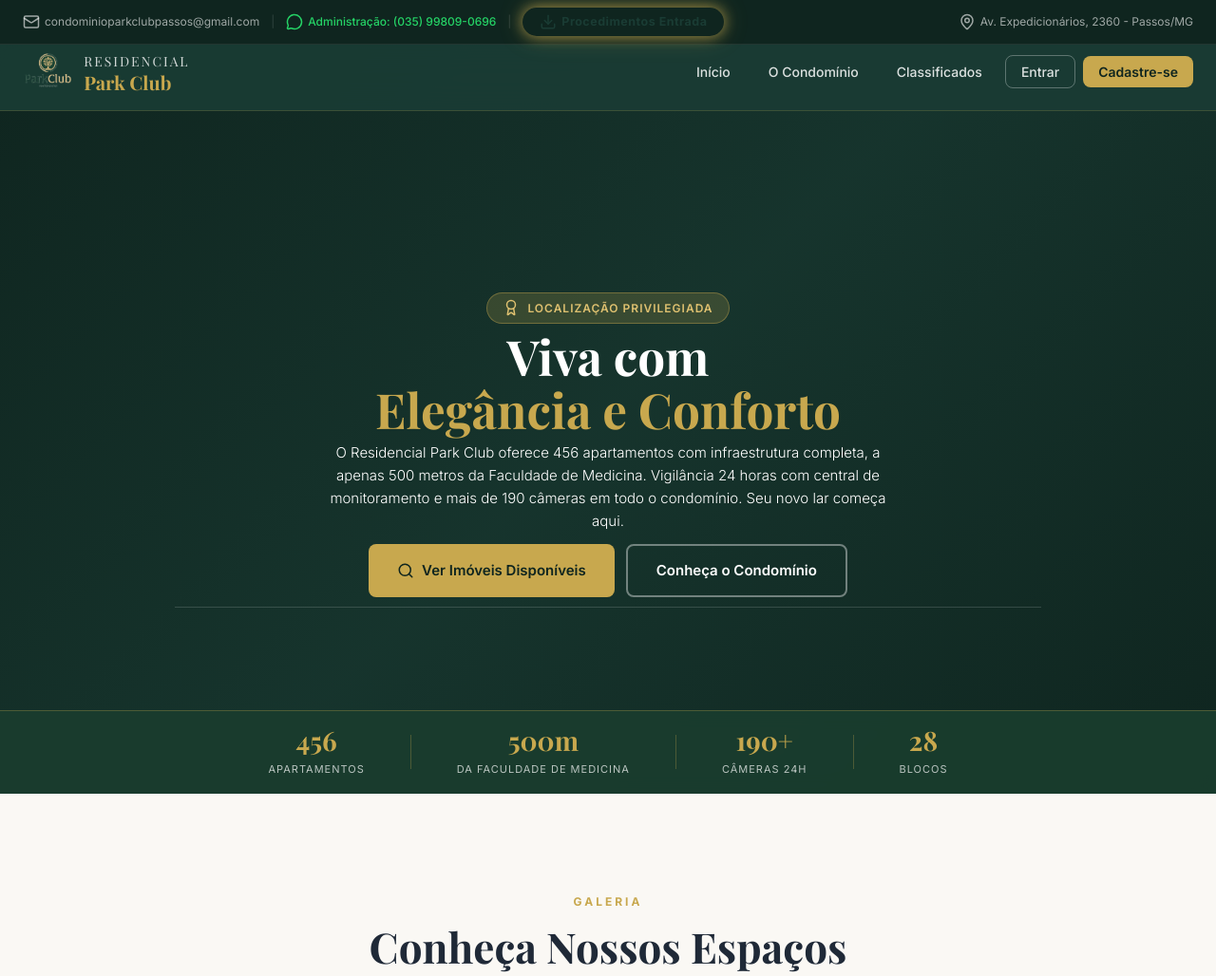
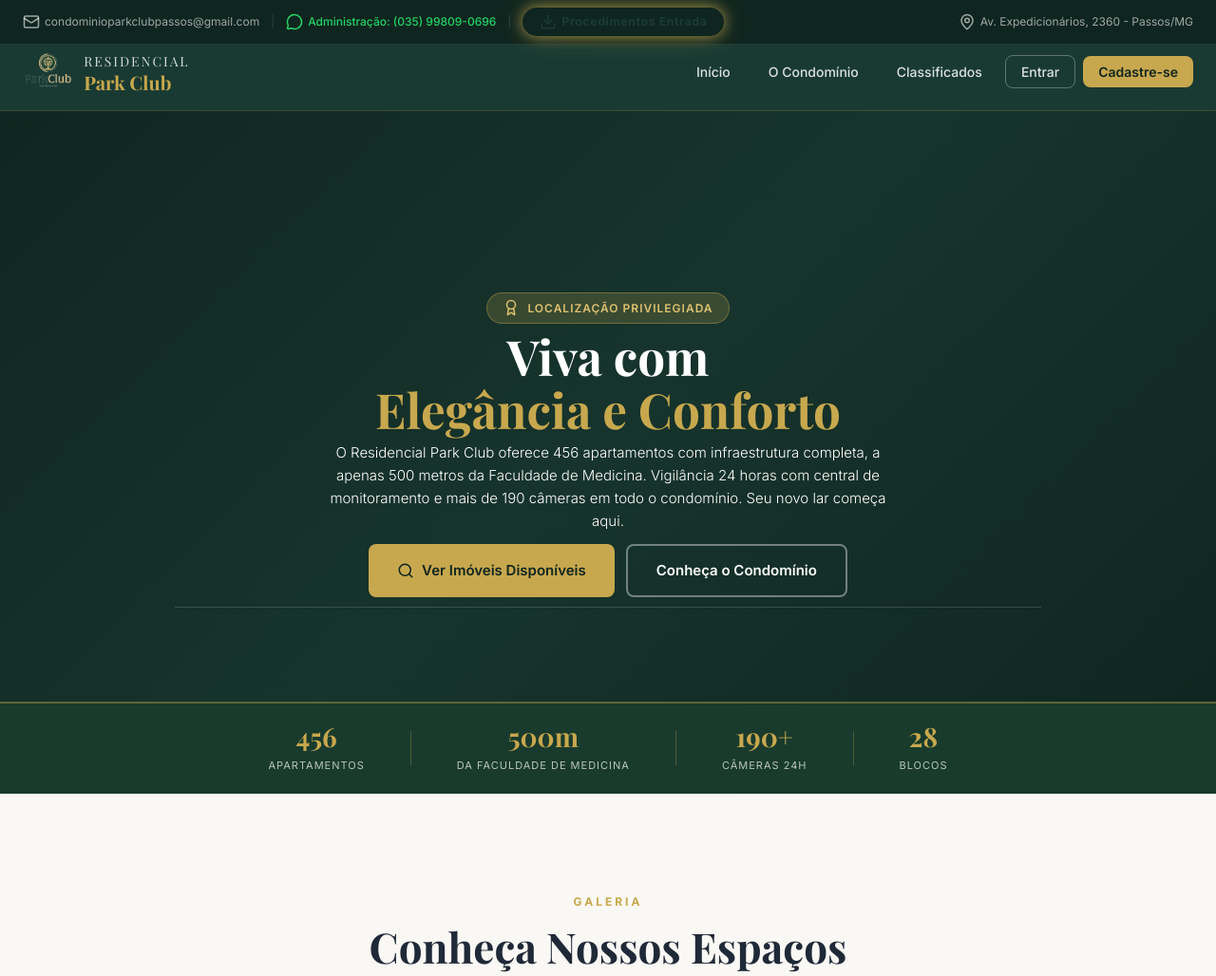
Before and after one commit to lumezencio/residencialparkclub, a Django app: page / in a window 1280 px wide. Shown: the top 1028 px of the page at 95% size. Run offline with Django 5.2, Linux system fonts and the light colour scheme; data that the repository does not hold is empty.

Commit message:
Fix ticker: sem duplicação visível, scroll suave, stats bar z-index maior
- Ticker: não anima se poucos itens (<=2 que cabem na tela)
- Ticker: 3x cópias para garantir sem espaço vazio
- Stats bar: z-index 10, padding 18px, borda mais visível

Co-Authored-By: Claude Opus 4.6 (1M context) <noreply@anthropic.com>

```diff
--- a/static/css/style.css
+++ b/static/css/style.css
@@ -326,12 +326,12 @@ a.topbar-item:hover {
     bottom: 0;
     left: 0;
     right: 0;
-    z-index: 5;
+    z-index: 10;
     background: rgba(26, 61, 46, 0.95);
     -webkit-backdrop-filter: blur(10px);
     backdrop-filter: blur(10px);
-    padding: 14px 0;
-    border-top: 1px solid rgba(200, 168, 78, 0.3);
+    padding: 18px 0;
+    border-top: 2px solid rgba(200, 168, 78, 0.4);
 }
 
 /* Slideshow container */
--- a/static/js/main.js
+++ b/static/js/main.js
@@ -13,32 +13,41 @@ document.addEventListener('DOMContentLoaded', () => {
     initTickerDuplicate();
 });
 
-// Duplicar itens dos tickers para scroll infinito sem duplicação visível
+// Ticker scroll infinito: itens saem pela esquerda e reaparecem pela direita
 function initTickerDuplicate() {
     document.querySelectorAll('.hero-ticker-track').forEach(track => {
-        if (track.children.length === 0) return;
+        const originalCount = track.children.length;
+        if (originalCount === 0) return;
         const mask = track.closest('.hero-ticker-mask');
         if (!mask) return;
 
         // Pausar animação para medir
         track.style.animation = 'none';
+        track.style.transform = 'none';
+
         const originalItems = track.innerHTML;
         const maskWidth = mask.offsetWidth;
         const oneSetWidth = track.scrollWidth;
 
-        // Duplicar até que um set preencha a tela inteira
-        // (assim a cópia entra pela direita antes do original sair pela esquerda)
-        let copies = Math.max(2, Math.ceil((maskWidth * 2) / oneSetWidth) + 1);
+        // Se os itens nem preenchem a tela, não animar - mostrar estáticos
+        if (oneSetWidth <= maskWidth && originalCount <= 2) {
+            track.style.justifyContent = 'center';
+            return;
+        }
+
+        // Duplicar até preencher pelo menos 3x a area visivel
+        // (garante que nunca se veja espaço vazio)
+        const copies = Math.max(3, Math.ceil((maskWidth * 3) / oneSetWidth) + 1);
         track.innerHTML = '';
         for (let i = 0; i < copies; i++) {
             track.innerHTML += originalItems;
         }
 
-        // Velocidade constante: 50px/s
-        const speed = 50;
+        // Velocidade: 40px/s (mais suave)
+        const speed = 40;
         const duration = oneSetWidth / speed;
 
-        // Criar keyframe dinâmico para mover exatamente 1 set
+        // Keyframe dinâmico: move exatamente 1 set para loop perfeito
         const animName = 'tickerScroll_' + Math.random().toString(36).substr(2, 6);
         const styleEl = document.createElement('style');
         styleEl.textContent = `@keyframes ${animName} { 0% { transform: translateX(0); } 100% { transform: translateX(-${oneSetWidth}px); } }`;
```
